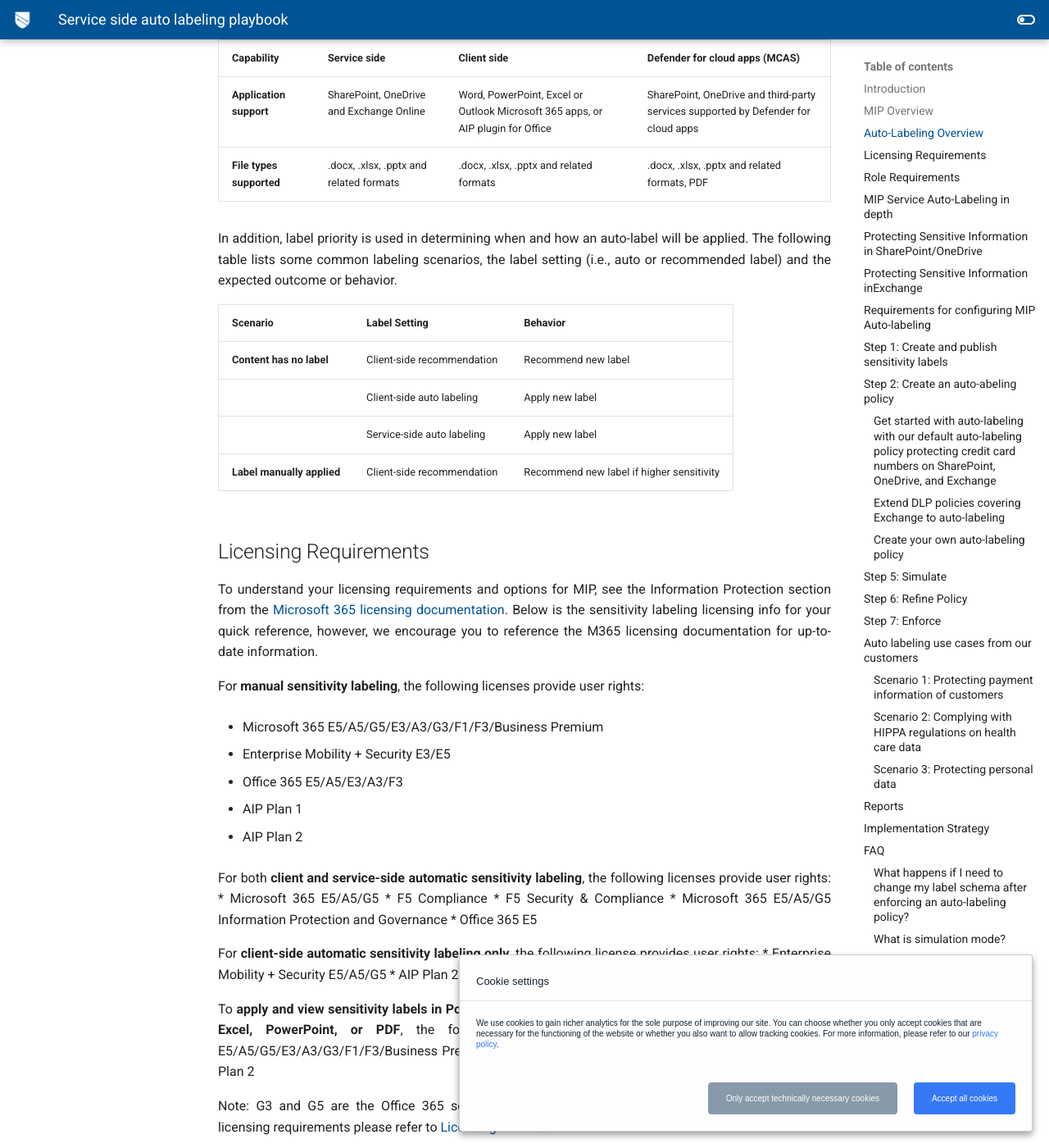
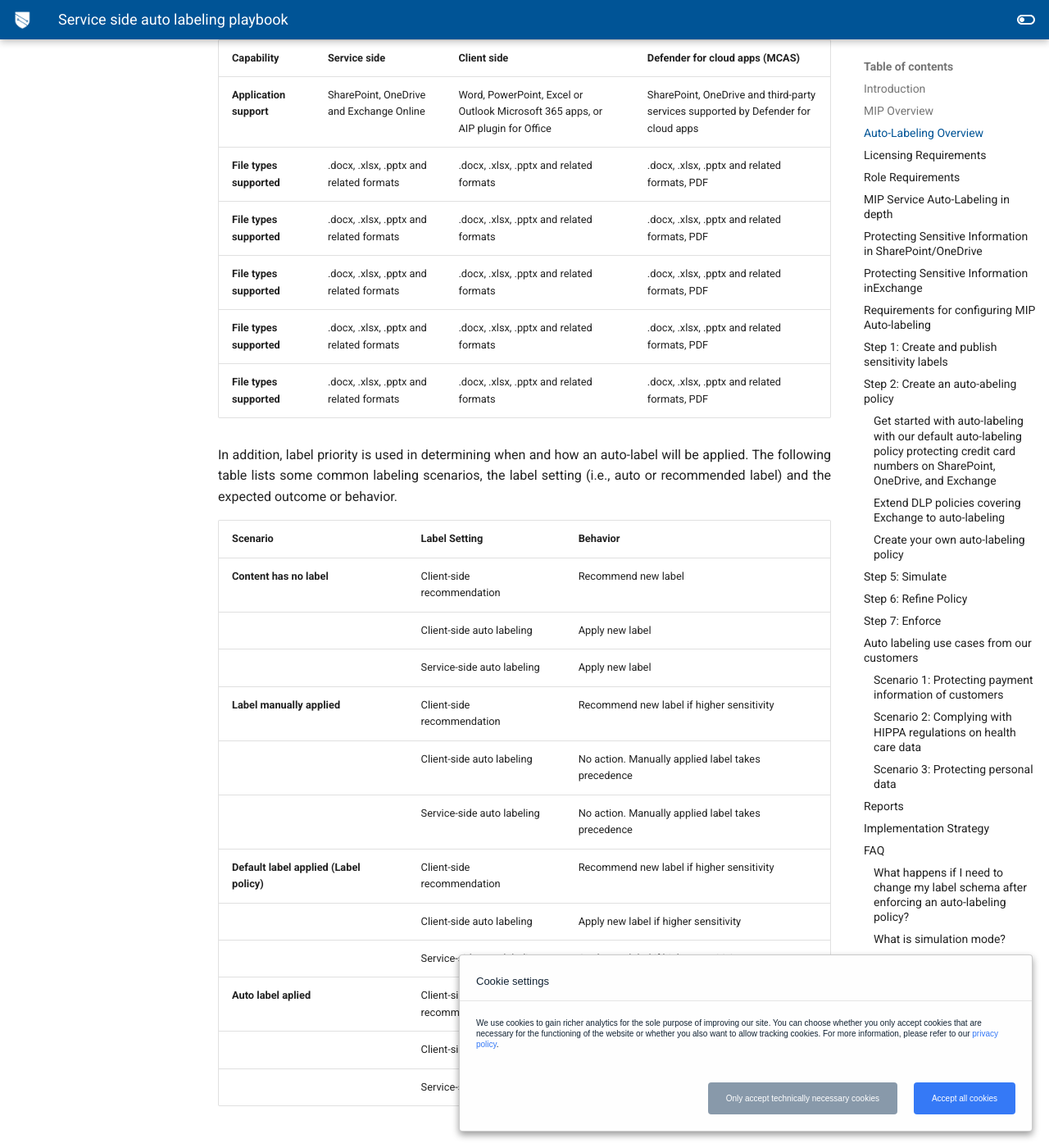
Before and after one commit to microsoft/ComplianceCxE, an MkDocs documentation site: the page built from docs/playbooks/service-side-auto-labeling.md, in a window 1280 px wide and 1400 px high, scrolled down 2797 px. Shown: the whole window at 82% size. Built offline with MkDocs 1.6.1 and Material for MkDocs 9.7.7, drawn with Linux system fonts in a browser that asks for light colours; comment, search, counter and statistics services are not loaded.

Commit message:
Update service-side-auto-labeling.md

```diff
--- a/docs/playbooks/service-side-auto-labeling.md
+++ b/docs/playbooks/service-side-auto-labeling.md
@@ -38,6 +38,10 @@
 |---|---|---|---|
 |  **Application support**  |  SharePoint, OneDrive and Exchange Online  |  Word, PowerPoint, Excel or Outlook Microsoft 365 apps, or AIP plugin for Office  |  SharePoint, OneDrive and third-party services supported by Defender for cloud apps  |
 | **File types supported**  |  .docx, .xlsx, .pptx and related formats  |  .docx, .xlsx, .pptx and related formats  |  .docx, .xlsx, .pptx and related formats, PDF  |
+| **File types supported**  |  .docx, .xlsx, .pptx and related formats  |  .docx, .xlsx, .pptx and related formats  |  .docx, .xlsx, .pptx and related formats, PDF  |
+| **File types supported**  |  .docx, .xlsx, .pptx and related formats  |  .docx, .xlsx, .pptx and related formats  |  .docx, .xlsx, .pptx and related formats, PDF  |
+| **File types supported**  |  .docx, .xlsx, .pptx and related formats  |  .docx, .xlsx, .pptx and related formats  |  .docx, .xlsx, .pptx and related formats, PDF  |
+| **File types supported**  |  .docx, .xlsx, .pptx and related formats  |  .docx, .xlsx, .pptx and related formats  |  .docx, .xlsx, .pptx and related formats, PDF  |
 
 In addition, label priority is used in determining when and how an auto-label will be applied. The following table lists some common labeling scenarios, the label setting (i.e., auto or recommended label) and the expected outcome or behavior.
 
@@ -47,6 +51,14 @@
 | |  Client-side auto labeling  |  Apply new label  |
 | |  Service-side auto labeling  |  Apply new label  |
 |  **Label manually applied**  |  Client-side recommendation  |  Recommend new label if higher sensitivity  |
+| |  Client-side auto labeling  |  No action. Manually applied label takes precedence  |
+| |  Service-side auto labeling  |  No action. Manually applied label takes precedence  |
+|  **Default label applied (Label policy)**  |  Client-side recommendation  |  Recommend new label if higher sensitivity  |
+| |  Client-side auto labeling  |  Apply new label if higher sensitivity  |
+| |  Service-side auto labeling  |  Apply new label if higher sensitivity  |
+|  **Auto label aplied**  |  Client-side recommendation  |  Recommend new label if higher sensitivity  |
+| |  Client-side auto labeling  |  Apply new label if higher sensitivity  |
+| |  Service-side auto labeling  |  Apply new label if higher sensitivity  |
 
 ## Licensing Requirements
 To understand your licensing requirements and options for MIP, see the Information Protection section from the [Microsoft 365 licensing documentation](https://docs.microsoft.com/en-us/office365/servicedescriptions/microsoft-365-service-descriptions/microsoft-365-tenantlevel-services-licensing-guidance/microsoft-365-security-compliance-licensing-guidance#information-protection-sensitivity-labeling). Below is the sensitivity labeling licensing info for your quick reference, however, we encourage you to reference the M365 licensing documentation for up-to-date information.
```
